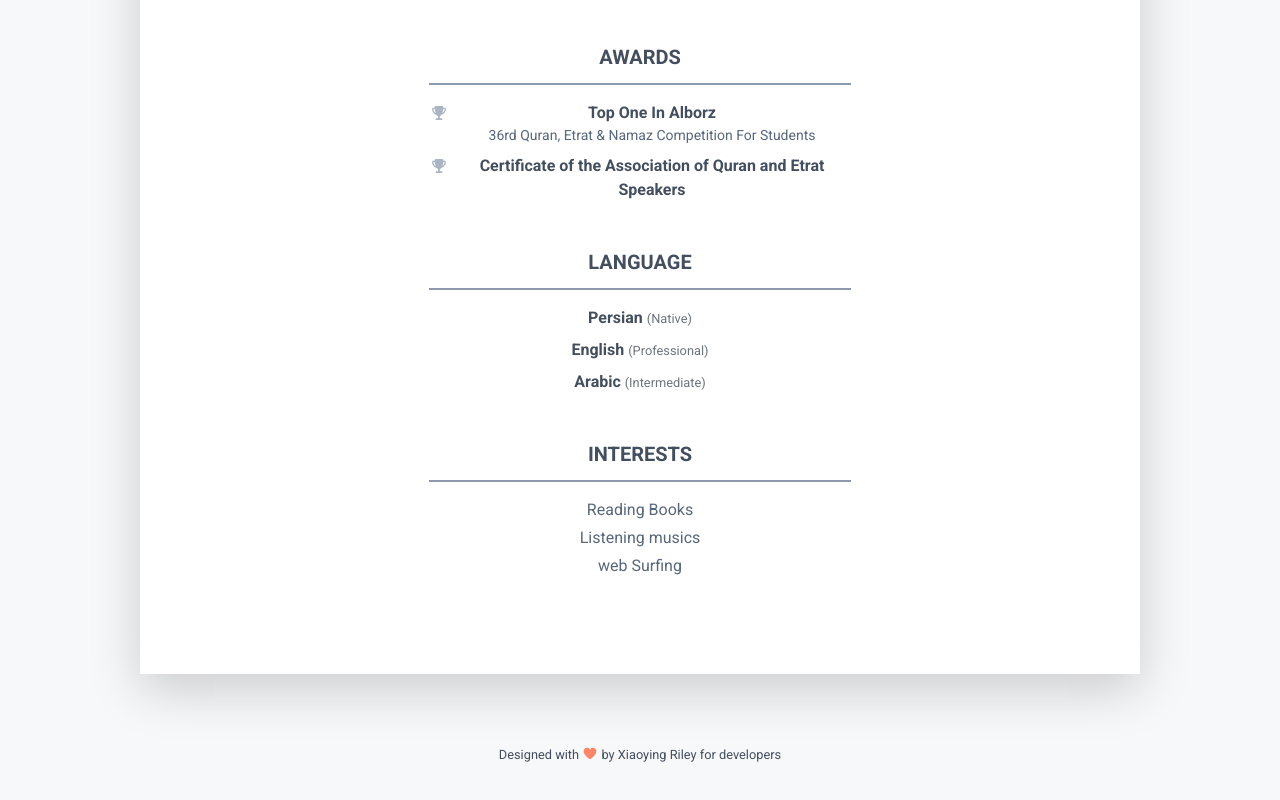
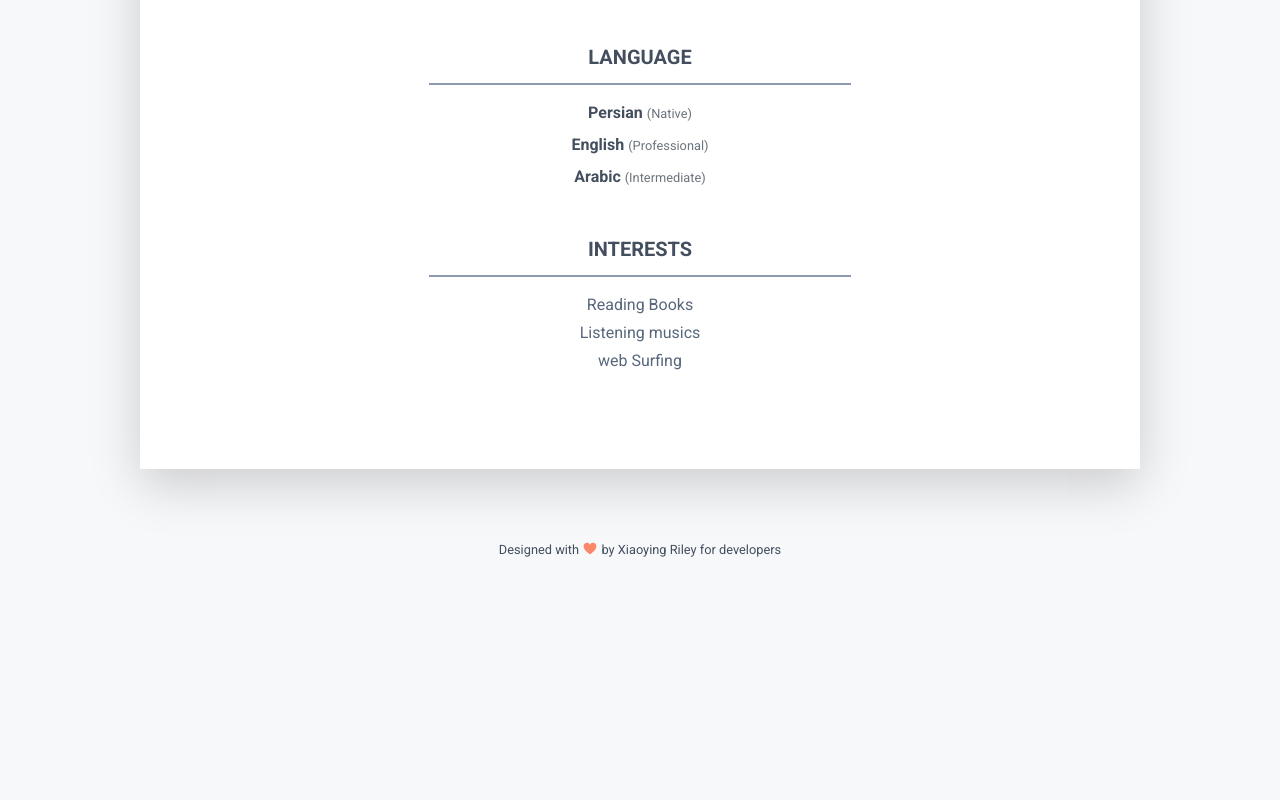
Before and after one commit to NarcNj/NarcNj.github.io, a plain HTML site: page index.html in a window 1280 px wide. Shown: the part 1096-1896 px from the top of the page. After the commit the page ends 1705 px from the top, so only its background shows below. Drawn offline with Linux system fonts and the light colour scheme.

Commit message:
Update index.html

```diff
--- a/index.html
+++ b/index.html
@@ -205,7 +205,7 @@
 							    </ul>
 						    </div>
 					    </section><!--//education-section-->
-					    <section class="resume-section reference-section mb-5">
+					    <!--<section class="resume-section reference-section mb-5">
 						    <h2 class="resume-section-title text-uppercase font-weight-bold pb-3 mb-3">Awards</h2>
 						    <div class="resume-section-content">
 							    <ul class="list-unstyled resume-awards-list">
```
